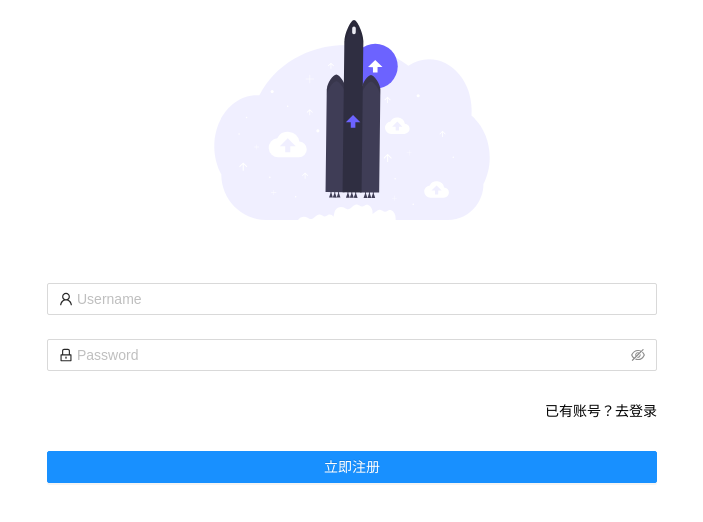
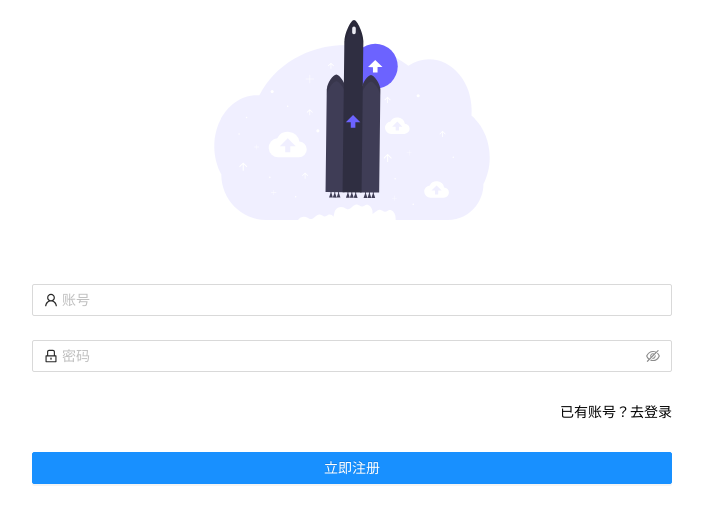
Before and after one commit to WendyBoys/dtrun, a React (Create React App) app in the folder src/main/react/: page /register in a window 1280 px wide. Shown: the top 522 px of the page, without its empty margins (288-991 px from the left). Built offline with nearby package versions, Linux system fonts and the light colour scheme; a web font is replaced by a local one.

Commit message:
使用云数据库

```diff
--- a/src/main/react/src/components/user/Login.jsx
+++ b/src/main/react/src/components/user/Login.jsx
@@ -3,9 +3,8 @@ import '../../css/css2.css';
 import socket from '../../images/socket.svg';
 import axios from 'axios';
 import cookie from 'react-cookies'
-import {Form, Input, Button, Checkbox} from 'antd';
-import {UserOutlined, LockOutlined} from '@ant-design/icons';
-import {notification} from "antd";
+import {Button, Checkbox, Form, Input, notification} from 'antd';
+import {LockOutlined, UserOutlined} from '@ant-design/icons';
 
 export default class Login extends React.Component {
 
@@ -18,35 +17,33 @@ export default class Login extends React.Component {
 
 
     onFinish = (values) => {
+        axios.post('/user/login', {
+            account: values.account,
+            password: values.password,
+        }).then((response) => {
+            var result = response.data.message;
+            var token = response.data.data;
+            if (result == 'Success') {
+                let inFifteenMinutes = new Date(new Date().getTime() + 7 * 24 * 3600 * 1000);
+                cookie.save('token', token, {expires: inFifteenMinutes})
+                this.props.history.push({pathname:'/index'})
+            } else if (result == 'LoginRefuse') {
+                notification['error']({
+                    message: '通知',
+                    description:
+                        '账号已被封禁',
+                    duration: 2,
+                });
+            } else {
+                notification['error']({
+                    message: '通知',
+                    description:
+                        '账号或密码错误',
+                    duration: 2,
+                });
+            }
 
-        this.props.history.push({pathname:'/index'})
-        // axios.post('/user/login', {
-        //     account: values.account,
-        //     password: values.password,
-        // }).then((response) => {
-        //     var result = response.data.message;
-        //     var token = response.data.data;
-        //     if (result == 'Success') {
-        //         let inFifteenMinutes = new Date(new Date().getTime() + 7 * 24 * 3600 * 1000);
-        //         cookie.save('token', token, {expires: inFifteenMinutes})
-        //         this.props.history.push({pathname:'/index'})
-        //     } else if (result == 'LoginRefuse') {
-        //         notification['error']({
-        //             message: '通知',
-        //             description:
-        //                 '账号已被封禁',
-        //             duration: 2,
-        //         });
-        //     } else {
-        //         notification['error']({
-        //             message: '通知',
-        //             description:
-        //                 '账号或密码错误',
-        //             duration: 2,
-        //         });
-        //     }
-
-        // });
+        });
 
     };
 
--- a/src/main/react/src/components/user/Register.jsx
+++ b/src/main/react/src/components/user/Register.jsx
@@ -1,9 +1,8 @@
 import React from 'react';
-import '../../css/css2.css';
+import {Button, Col, Form, Input, notification, Row} from 'antd';
 import socket from '../../images/socket.svg';
 import axios from 'axios';
-import {Form, Input, Button, Checkbox, notification} from 'antd';
-import {UserOutlined, LockOutlined} from '@ant-design/icons';
+import {LockOutlined, UserOutlined} from '@ant-design/icons';
 import {NavLink} from "react-router-dom";
 
 
@@ -45,47 +44,41 @@ export default class Register extends React.Component {
 
     render() {
         return (
+            <>
+                <Row style={{ marginBottom: '5%', paddingTop: '20px', minHeight: '200px' }}>
+                    <Col span={6}></Col>
+                    <Col span={12}><img src={socket} alt="" width="100%" height="200px" /></Col>
+                    <Col span={6}></Col>
+                </Row>
 
-            <div className="container-fluid">
-                <div className="row" style={{marginBottom: '5%', paddingTop: '20px', minHeight: '200px'}}>
-                    <div className="col-xl-3"></div>
-                    <div className="col-xl-6"><img src={socket} alt="" width="100%" height="200px"/></div>
-                    <div className="col-xl-3">
-                        <div>
-
-                        </div>
-                    </div>
-                </div>
-                <div className="row">
-                    <div className="col-xl-3"></div>
-                    <div className="col-xl-6">
+                <Row>
+                    <Col span={6}></Col>
+                    <Col span={12}>
                         <div>
                             <Form
                                 name="normal_login"
                                 className="login-form"
-                                initialValues={{remember: true}}
+                                initialValues={{ remember: true }}
                                 onFinish={this.onFinish}
                             >
                                 <Form.Item
                                     name="account"
-                                    rules={[{required: true, message: 'Please input your Username!'}]}
+                                    rules={[{ required: true, message: '请输入账号' }]}
                                 >
-                                    <Input prefix={<UserOutlined className="site-form-item-icon"/>}
-                                           placeholder="Username"/>
+                                    <Input prefix={<UserOutlined className="site-form-item-icon" />}
+                                        placeholder="账号" />
                                 </Form.Item>
                                 <Form.Item
                                     name="password"
-                                    rules={[{required: true, message: 'Please input your Password!'}]}
+                                    rules={[{ required: true, message: '请输入密码' }]}
                                 >
                                     <Input.Password
-                                        prefix={<LockOutlined className="site-form-item-icon"/>}
+                                        prefix={<LockOutlined className="site-form-item-icon" />}
                                         type="password"
-                                        placeholder="Password"
+                                        placeholder="密码"
                                     />
                                 </Form.Item>
                                 <Form.Item>
-
-
                                     <NavLink className="login-form-forgot" to="/login">
                                         已有账号？去登录
                                     </NavLink>
@@ -93,18 +86,17 @@ export default class Register extends React.Component {
 
                                 <Form.Item>
                                     <Button type="primary" htmlType="submit" className="login-form-button"
-                                            style={{marginBottom: '20px'}}>
+                                        style={{ marginBottom: '20px' }}>
                                         立即注册
                                     </Button>
                                 </Form.Item>
                             </Form>
                         </div>
-                    </div>
-                    <div className="col-xl-3"></div>
-                </div>
-
-
-            </div>);
+                    </Col>
+                    <Col span={6}></Col>
+                </Row>
+            </>
+        );
 
 
     }
--- a/src/main/react/src/config.js
+++ /dev/null
@@ -1,3 +0,0 @@
-dtrun = {
-    url:'http://172.17.0.3:8080/'
-};
```
Also changed, not shown: 2 other files (tests, documents, lock files or other folders).
